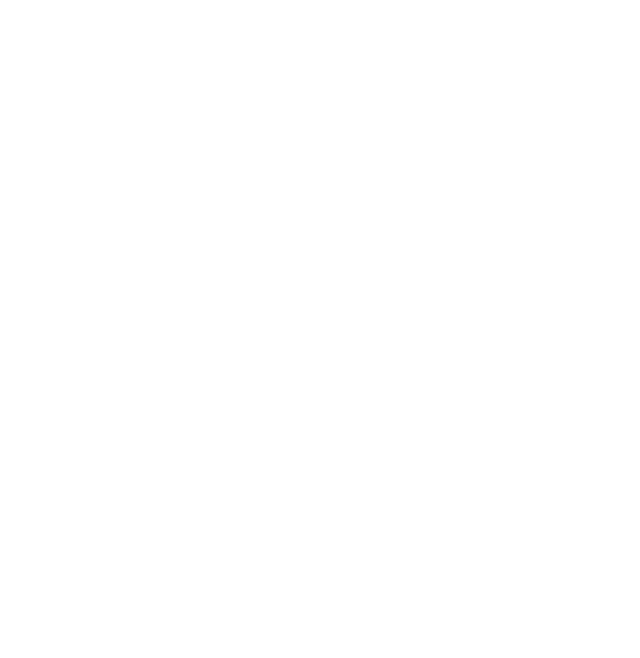
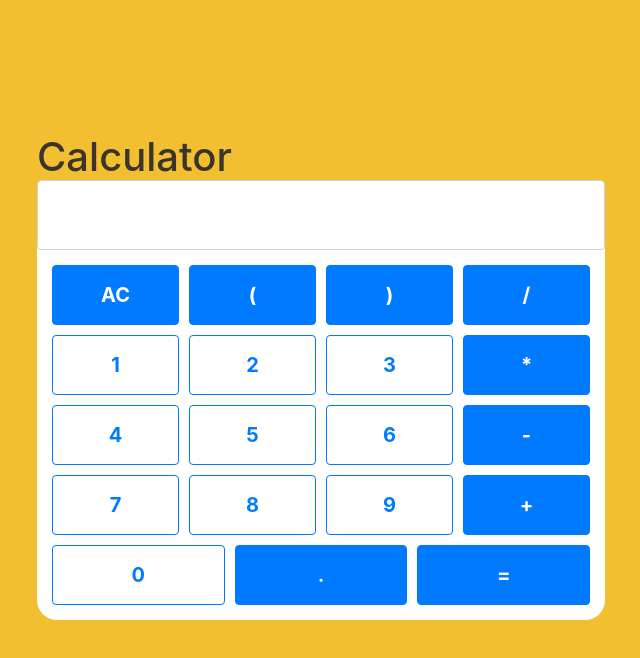
Before and after one commit to Naughtius/calculator-js, a plain HTML site: page index.html in a window 1280 px wide. Shown: the whole page, without its empty margins (319-959 px from the left). Drawn offline with nearby package versions, Linux system fonts and the light colour scheme.

Commit message:
верстка

```diff
--- a/index.html
+++ b/index.html
@@ -5,8 +5,45 @@
     <meta name="viewport" content="width=device-width, initial-scale=1.0">
     <meta http-equiv="X-UA-Compatible" content="ie=edge">
     <title>Calculator</title>
+    <link rel="stylesheet" href="https://stackpath.bootstrapcdn.com/bootstrap/4.4.1/css/bootstrap.min.css">
+    <link rel="stylesheet" href="main.css">
 </head>
 <body>
-
+    <div class="calculator">
+        <div class="calculator-title">Сalculator</div>
+        <input type="text" class="form-control calculator-form">
+        <div class="calculator-wrap">
+            <div class="calculator-wrap__row">
+                <input type="button" value="AC" class="btn btn-primary calculator-wrap__clean">
+                <input type="button" value="(" class="btn btn-primary calculator-wrap__bkt">
+                <input type="button" value=")" class="btn btn-primary calculator-wrap__bkt">
+                <input type="button" value="/" class="btn btn-primary calculator-wrap__symbol">
+            </div>
+            <div class="calculator-wrap__row">
+                <input type="button" value="1" class="btn btn-outline-primary calculator-wrap__number">
+                <input type="button" value="2" class="btn btn-outline-primary calculator-wrap__number">
+                <input type="button" value="3" class="btn btn-outline-primary calculator-wrap__number">
+                <input type="button" value="*" class="btn btn-primary calculator-wrap__symbol">
+            </div>
+            <div class="calculator-wrap__row">
+                <input type="button" value="4" class="btn btn-outline-primary calculator-wrap__number">
+                <input type="button" value="5" class="btn btn-outline-primary calculator-wrap__number">
+                <input type="button" value="6" class="btn btn-outline-primary calculator-wrap__number">
+                <input type="button" value="-" class="btn btn-primary calculator-wrap__symbol">
+            </div>
+            <div class="calculator-wrap__row">
+                <input type="button" value="7" class="btn btn-outline-primary calculator-wrap__number">
+                <input type="button" value="8" class="btn btn-outline-primary calculator-wrap__number">
+                <input type="button" value="9" class="btn btn-outline-primary calculator-wrap__number">
+                <input type="button" value="+" class="btn btn-primary calculator-wrap__symbol">
+            </div>
+            <div class="calculator-wrap__row">
+                <input type="button" value="0" class="btn btn-outline-primary calculator-wrap__number">
+                <input type="button" value="." class="btn btn-primary">
+                <input type="button" value="=" class="btn btn-primary">
+            </div>
+        </div>
+    </div>
+    <script src="main.js"></script>
 </body>
 </html>
--- a/main.css
+++ b/main.css
@@ -0,0 +1,55 @@
+body {
+    background: #F2BF30;
+}
+
+.calculator {
+    background: white;
+    border-radius: 20px;
+    position: absolute;
+    top: 50%;
+    left: 50%;
+    margin-right: -50%;
+    -webkit-transform: translate(-50%, -50%);
+        -ms-transform: translate(-50%, -50%);
+            transform: translate(-50%, -50%);
+}
+
+.calculator-title {
+    position: absolute;
+    top: -53px;
+    font-size: 40px;
+    font-weight: 500;
+    color: #39352C;
+}
+
+.calculator-form {
+    height: 70px;
+    text-align: right;
+    font-size: 35px;
+}
+
+.calculator-wrap {
+    padding: 10px;
+}
+
+.calculator-wrap__row {
+    width: 100%;
+    display: -webkit-box;
+    display: -ms-flexbox;
+    display: flex;
+    -webkit-box-pack: center;
+        -ms-flex-pack: center;
+            justify-content: center;
+    -webkit-box-orient: horizontal;
+    -webkit-box-direction: normal;
+        -ms-flex-direction: row;
+            flex-direction: row;
+}
+
+.calculator-wrap__row > * {
+    width: 100%;
+    height: 60px;
+    margin: 5px;
+    font-size: 20px;
+    font-weight: bold;
+}
```
